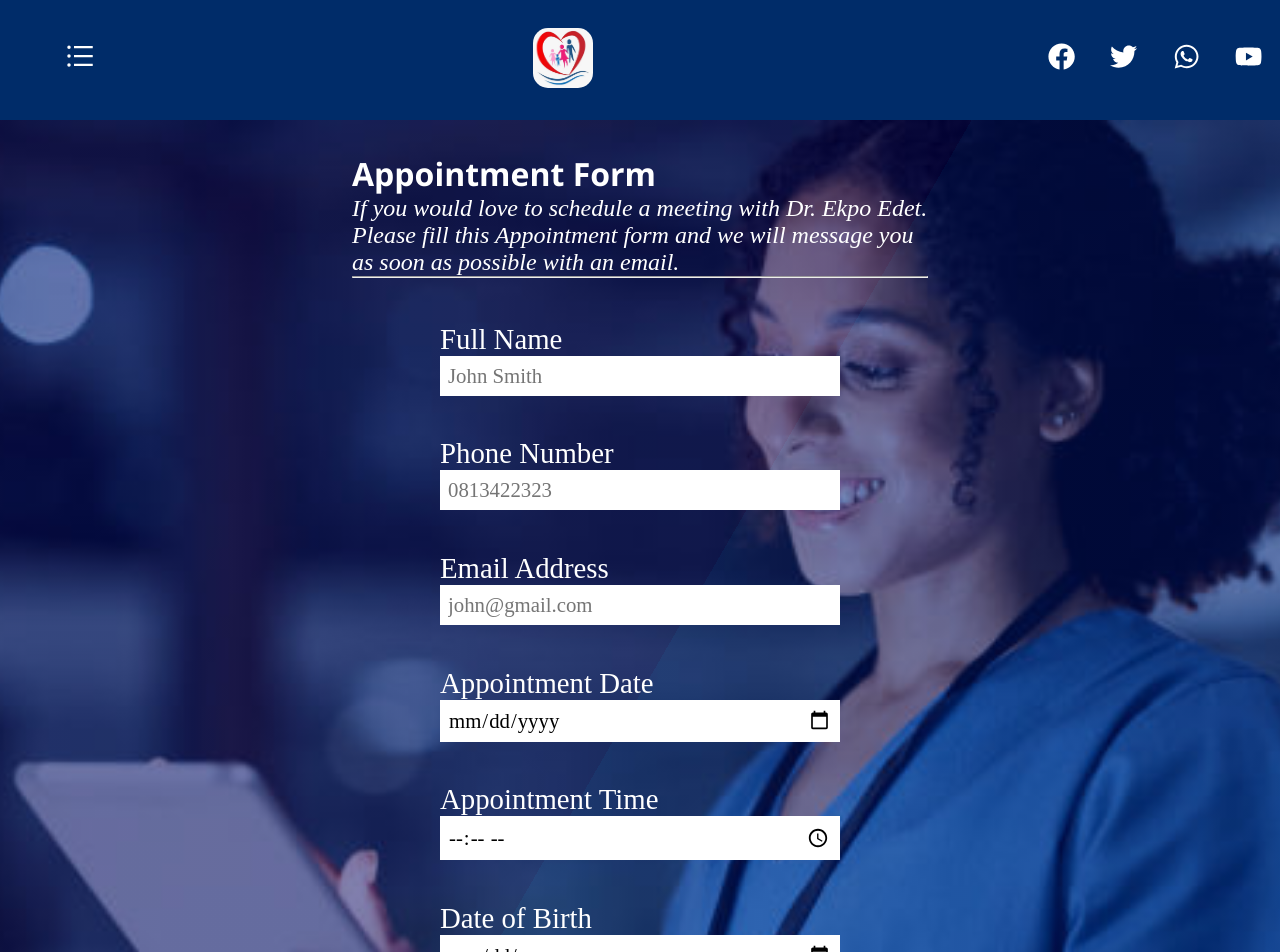
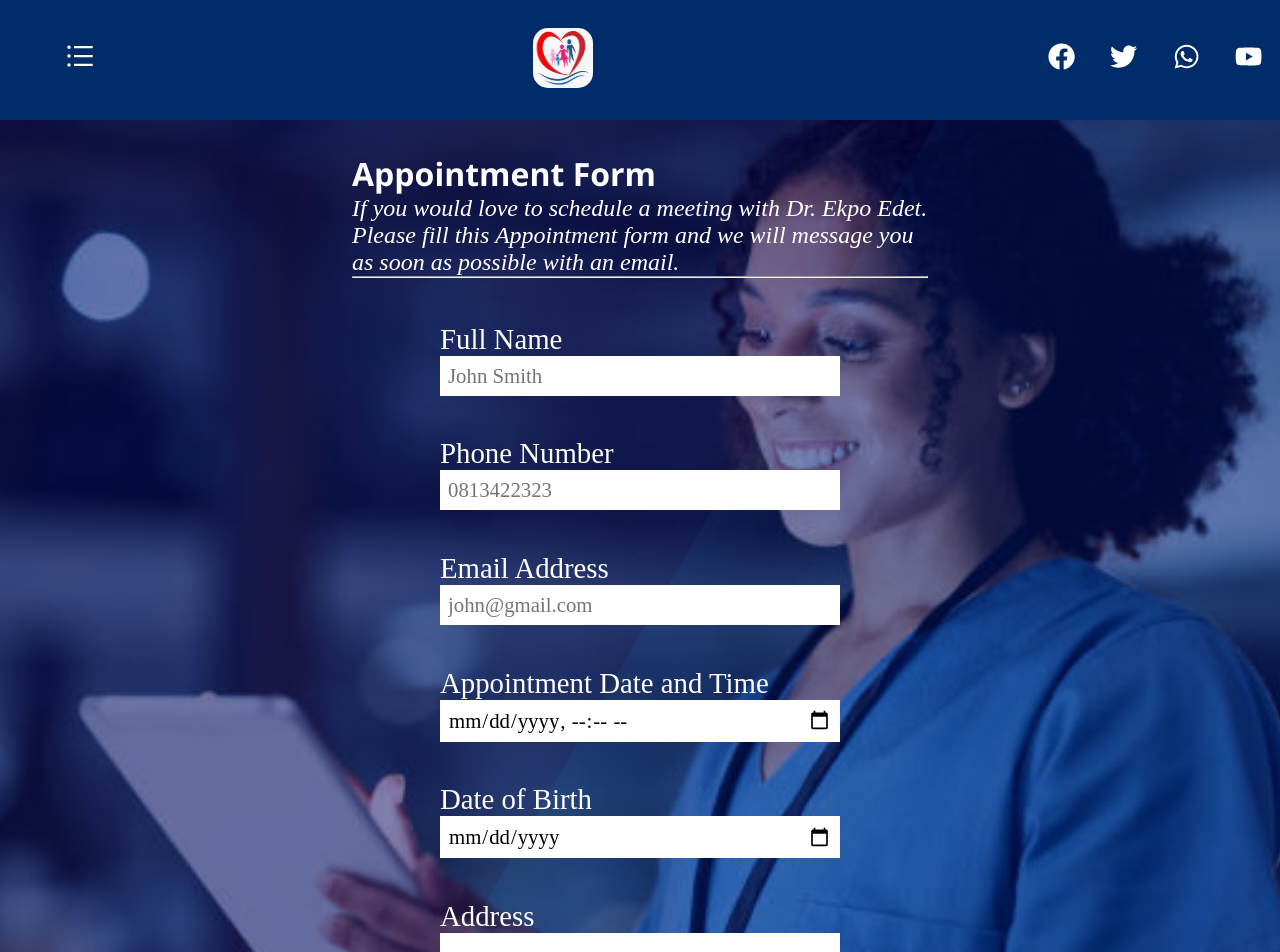
Before and after one commit to KingsleyEffiong/hopealive-endoscopy, a React (Create React App) app: page /appointment in a window 1280 px wide. Shown: the top 952 px of the page. Built offline with nearby package versions, Linux system fonts and the light colour scheme.

Commit message:
added some code in appointment

```diff
--- a/src/Components/Pages/Appointment.js
+++ b/src/Components/Pages/Appointment.js
@@ -25,14 +25,11 @@ function Appointment() {
  </span>
 
     <span className='content'>
-            <label  for='Date' name='appointment-date'>Appointment Date</label>
-          <input type='date' name='appointment-date' className='date'/>
+            <label  for='Date' name='appointment-date'>Appointment Date and Time</label>
+          <input type='datetime-local' name='appointment-date' className='date'/>
 </span>
 
- <span className='content'>
-            <label  for='Date' name='appointment-time'>Appointment Time</label>
-            <input type='time' name='appointment-time'/>
- </span>
+
 <span className='content'>
             <label  for='Date' name='dateofbirth'>Date of Birth</label>
             <input type='date' name='dateofbirth'/>
```
